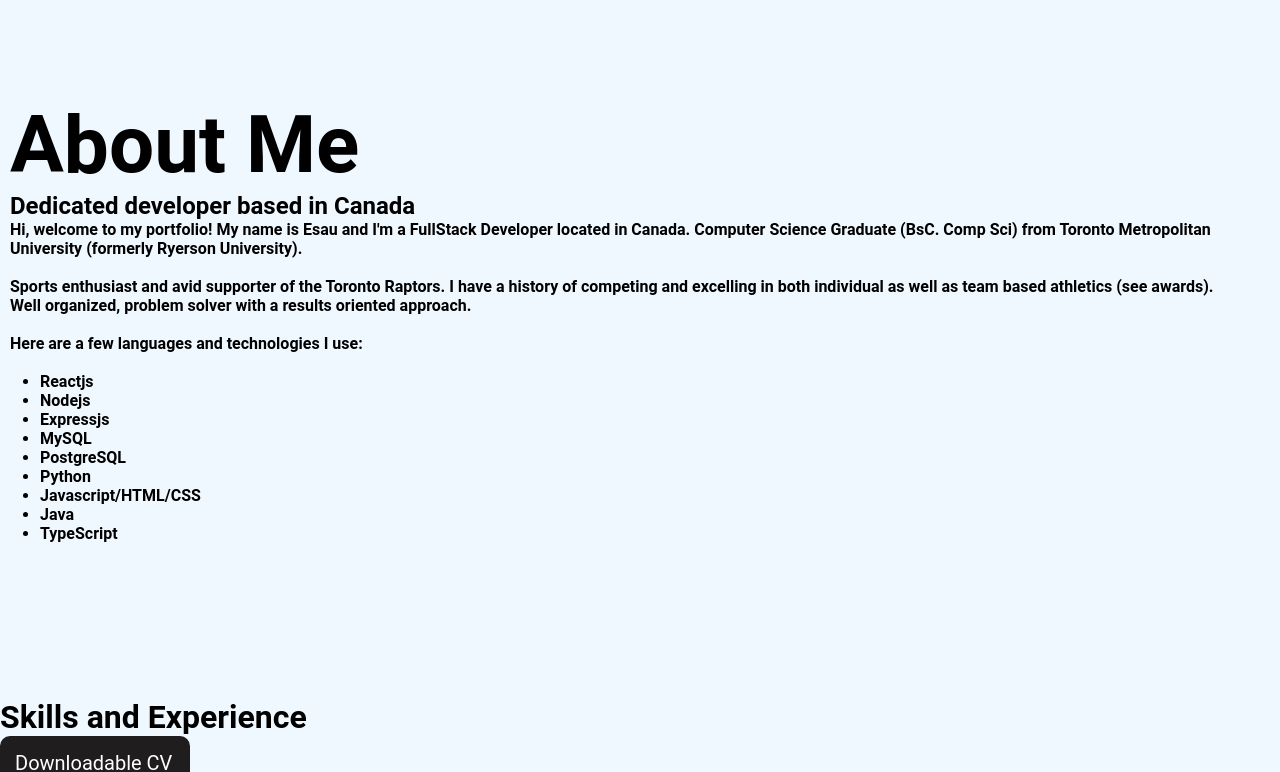
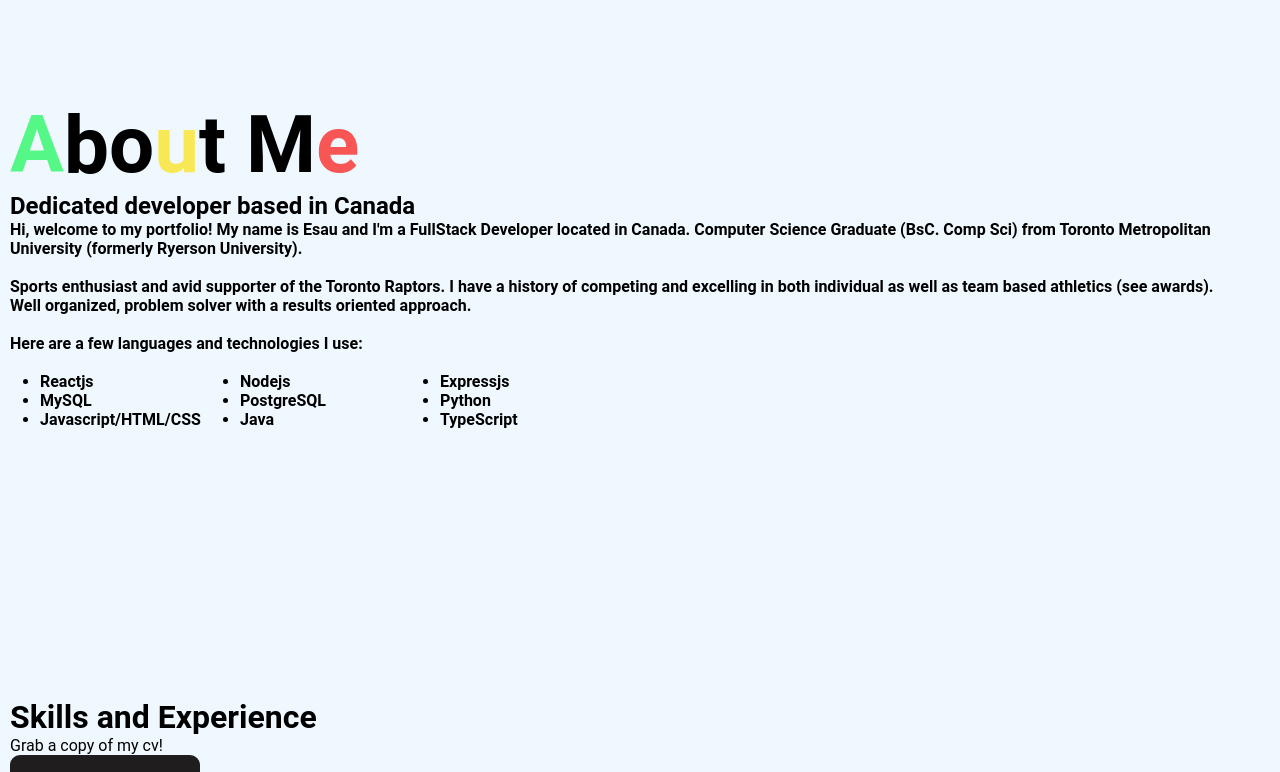
Before and after one commit to codehoover/personal_webpage, a Next.js app: page /main in a window 1280 px wide. Shown: the part 762-1534 px from the top of the page. Built offline with nearby package versions, Linux system fonts and the light colour scheme.

Commit message:
added dynamic sizing

```diff
--- a/src/pages/main.js
+++ b/src/pages/main.js
@@ -56,9 +56,9 @@ export default function Main() {
             </div>
 
             <div className="arrow">
-                <span></span>
-                <span></span>
-                <span></span>
+                <span style={clicked ? {borderBottom:"10px solid white", borderRight:"10px solid white"}: {borderBottom:"10px solid black", borderRight:"10px solid black"} }></span>
+                <span style={clicked ? {borderBottom:"10px solid white", borderRight:"10px solid white"}: {borderBottom:"10px solid black", borderRight:"10px solid black"} }></span>
+                <span style={clicked ? {borderBottom:"10px solid white", borderRight:"10px solid white"}: {borderBottom:"10px solid black", borderRight:"10px solid black"} }></span>
             </div>
 
             <button className="toggle" onClick={()=> setClicked(current=> !current)}>
@@ -69,7 +69,14 @@ export default function Main() {
 
             <div id="aboutme">
 
-                <h1 className="headline">About Me</h1>
+                <h1 className="headline">
+                    <span className="green">A</span>
+                    bo
+                    <span className="yellow">u</span>t
+                    M<span className="red">e</span>
+                </h1>
+
+                <div className="aboutme_body">
                     <h2>Dedicated developer based in Canada</h2>
                     <p>
                         Hi, welcome to my portfolio! My name is Esau and I'm a FullStack Developer located in Canada. Computer Science Graduate (BsC. Comp Sci) from Toronto Metropolitan University
@@ -82,8 +89,8 @@ export default function Main() {
                         Here are a few languages and technologies I use:
 
                     </p><br/>
-                <div className="stack">
-                    <ul>
+                    <div>
+                        <ul className="stack">
                             <li>Reactjs</li>
                             <li>Nodejs</li>
                             <li>Expressjs</li>
@@ -95,19 +102,22 @@ export default function Main() {
                             <li>TypeScript</li>
                         </ul>
                     </div>
+
+                </div>
+
             </div>
 
 
             <div id="resume">
-                <h1>Skills and Experience</h1>
-                <span className="card"></span>
+                <h1 className="headline">Skills and Experience</h1>
+                <p>Grab a copy of my cv!</p>
                 <a href="/Resume_EsauRahim.pdf" className="cv" download>Downloadable CV</a>
             </div>
 
             <div id="contactme">
                 <div className="contactme_header">
-                    <h1 style={{display:'inline-block'}}>Contact Me</h1>
-                    <Image className="team_icon" src="/team.png" width={50} height={50}/>
+                    <h1 className="headline">Cont<span className="green">a</span>ct M<span className="red">e</span></h1>
+                    <Image className="team_icon" src="/team.png" width={70} height={70}/>
                 </div>
 
                 <p>I'm interested in freelance opportunities and connecting with likeminded individuals.
@@ -119,7 +129,7 @@ export default function Main() {
                     <input className="email" placeholder="Email"></input>
                     <input className="subject" placeholder="Subject"></input>
                     <textarea className="message" placeholder="Message"></textarea><br/>
-                    <button className="form_sub">S e n d !</button>
+                    <button className={clicked ? "form_sub_dark":"form_sub"}>S e n d !</button>
                 </form>
             </div>
 
@@ -131,7 +141,6 @@ export default function Main() {
 
 
 
-
         </div>
     );
 }
--- a/src/styles/main.css
+++ b/src/styles/main.css
@@ -6,9 +6,17 @@ html{
     /* background-color: rgb(248, 85, 85); */
     font-weight: bold;
     padding-left: 10px;
+    container-type: size;
+}
+@container (max-width: 500px){
+    .aboutme_body{
+        font-size: 0.6em;
+    }
+
 }
 #resume{
     height: 600px;
+    padding-left: 10px;
     /* background-color: rgb(85, 123, 248); */
 }
 #contactme{
@@ -19,9 +27,24 @@ html{
     border-top-right-radius: 10px;
     /* background-color: rgb(85, 248, 134); */
 }
+.red{
+    color: rgb(248, 85, 85);
+
+}
+.yellow{
+    color: rgb(248, 232, 85);
+
+}
+.green{
+    color: rgb(85, 248, 134);
+
+}
+.blue{
+    color: rgb(85, 123, 248);
+}
 .stack{
     display: grid;
-    grid-template-columns: repeat(2, minmax(140px, 200px));
+    grid-template-columns: repeat(3, minmax(140px, 200px));
     padding-left: 30px;
 }
 .form_sub{
@@ -33,8 +56,22 @@ html{
     transition: 0.5s ease-out;
     font-family: Roboto;
 }
+.form_sub_dark{
+    border: rgb(255, 255, 255) solid 3px;
+    padding: 10px;
+    color: white;
+
+    background: linear-gradient(to left, transparent 50%, rgb(255, 255, 255) 50%) right;
+    background-size: 200%;
+    transition: 0.5s ease-out;
+    font-family: Roboto;
+}
 .form_sub:hover{
     color: white;
+    background-position: left;
+}
+.form_sub_dark:hover{
+    color: rgb(0, 0, 0);
     background-position: left;
 }
 .team_icon{
@@ -142,12 +179,19 @@ bold{
     margin-left: 10px;
     font-family: Roboto;
     height: 100vh;
+    container-type: size;
 }
 .headline{
     position: relative;
-    font-size: 80px;
+    font-size: 2em;
     display: inline-block;
 }
+@container (min-width:500px){
+    .headline {
+        font-size: 5em;
+    }
+}
+
 .E{
     color: rgb(248, 85, 85);
     display: inline-block;
```
Lines whose indentation alone changed are shown as unchanged.
